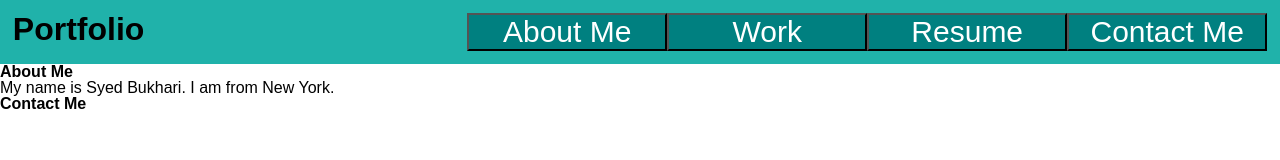
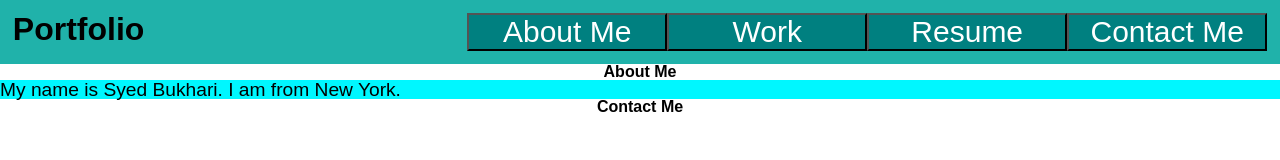
Before and after one commit to Syusb/2-Portfolio, a plain HTML site: page index.html in a window 1280 px wide. Drawn offline with Linux system fonts and the light colour scheme.

Commit message:
centerd h tags

```diff
--- a/assets/style.css
+++ b/assets/style.css
@@ -31,3 +31,11 @@ button:active {
 h1 {
   font-size: xx-large;
 }
+h2 {
+  text-align: center;
+}
+div p {
+  background-color: rgb(0, 247, 255);
+  font-size: larger;
+  font-family: Arial, Helvetica, sans-serif;
+}
```
